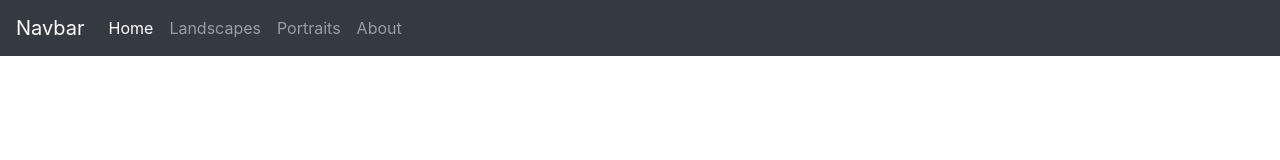
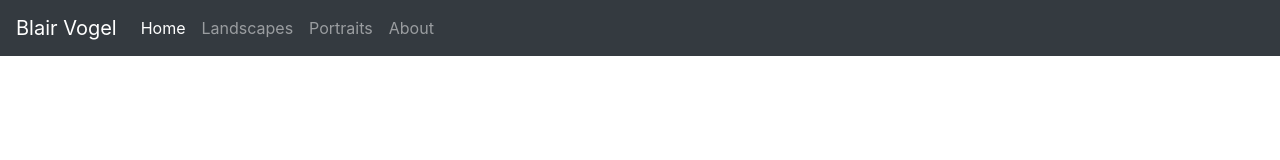
Before and after one commit to scearnest/CS260CreativeProject1, a plain HTML site: page index.html in a window 1280 px wide. Drawn offline with nearby package versions, Linux system fonts and the light colour scheme.

Commit message:
change website name

```diff
--- a/index.html
+++ b/index.html
@@ -9,7 +9,7 @@
   <body>
 
   <nav class="navbar navbar-expand-lg navbar-dark bg-dark">
-    <a class="navbar-brand" href="#">Navbar</a>
+    <a class="navbar-brand" href="#">Blair Vogel</a>
     <button class="navbar-toggler" type="button" data-toggle="collapse" data-target="#navbarNavAltMarkup" aria-controls="navbarNavAltMarkup" aria-expanded="false" aria-label="Toggle navigation">
       <span class="navbar-toggler-icon"></span>
     </button>
```
